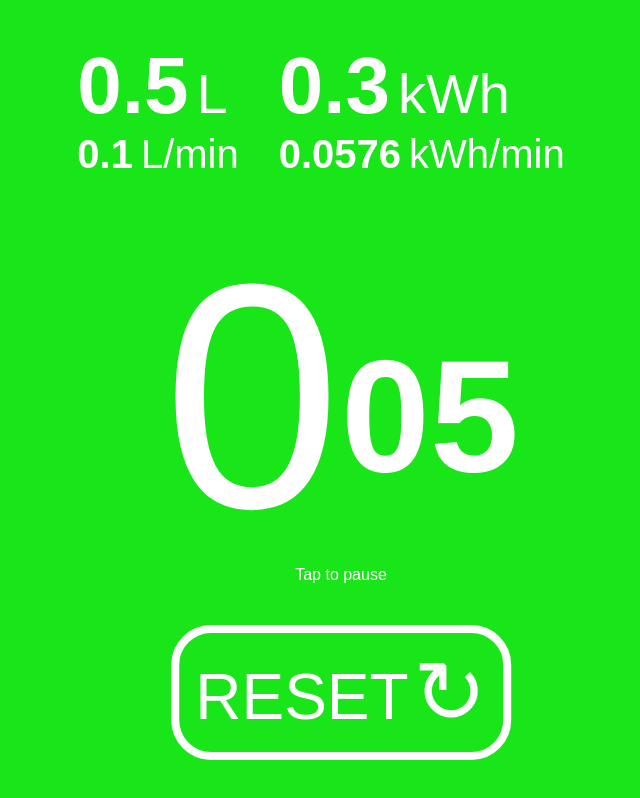
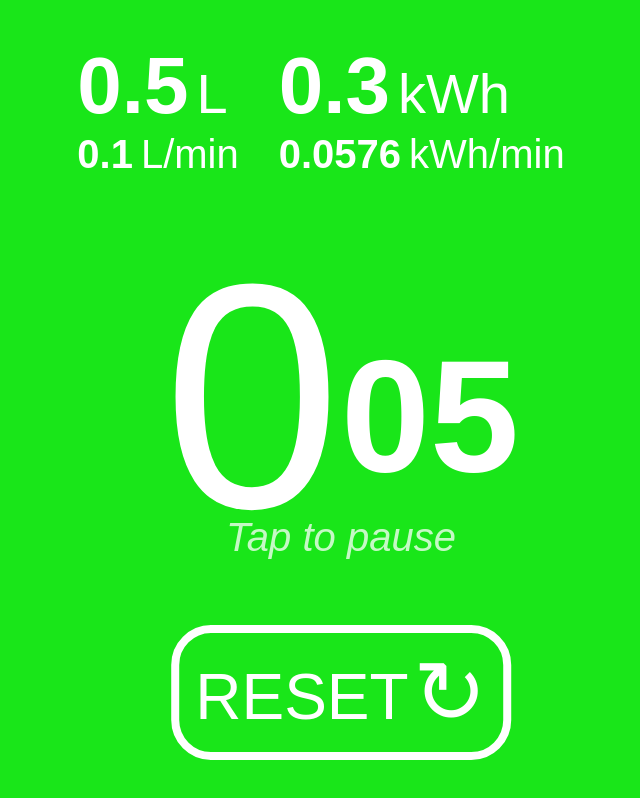
Before and after one commit to QazCetelic/Shower-Timer, a plain HTML site: page index.html in a window 1280 px wide. Shown: the whole page, without its empty margins (299-939 px from the left). Drawn offline with Linux system fonts and the light colour scheme.

Commit message:
Adjust pause info text styling

```diff
--- a/style.css
+++ b/style.css
@@ -110,9 +110,11 @@
 
 #pause {
     position: absolute;
-    bottom: 27%;
+    bottom: 30%;
     left: 50%;
     transform: translate(-50%, 0);
 
-    color: white;
+    font-size: 5vmin;
+    font-style: italic;
+    color: hsla(0, 0%, 100%, 0.75);
 }
```
